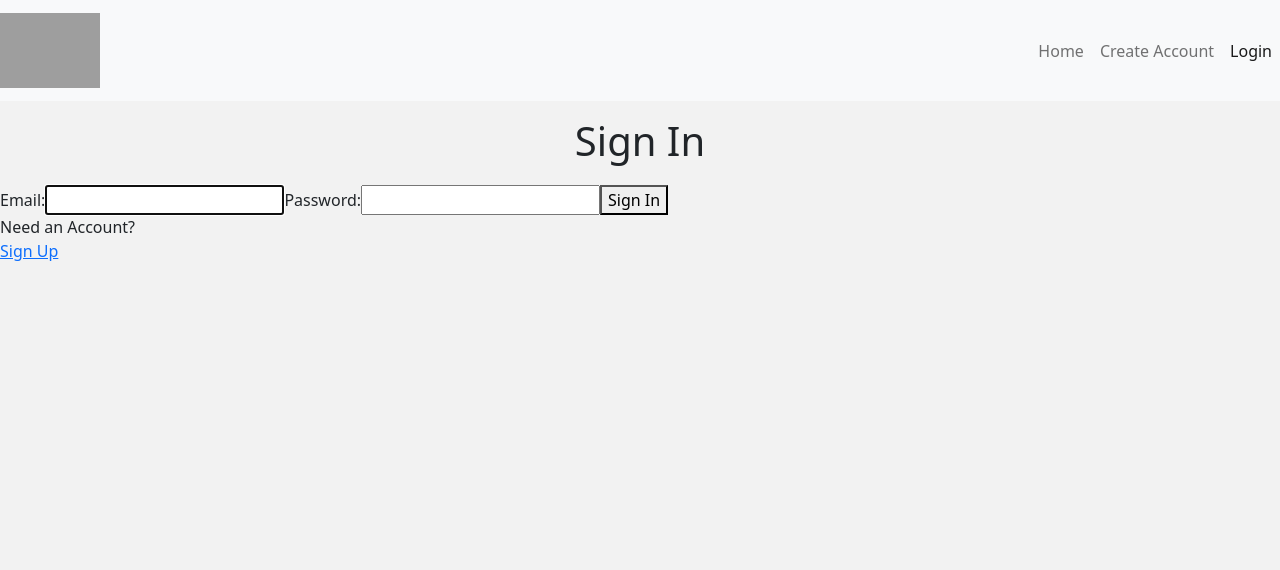
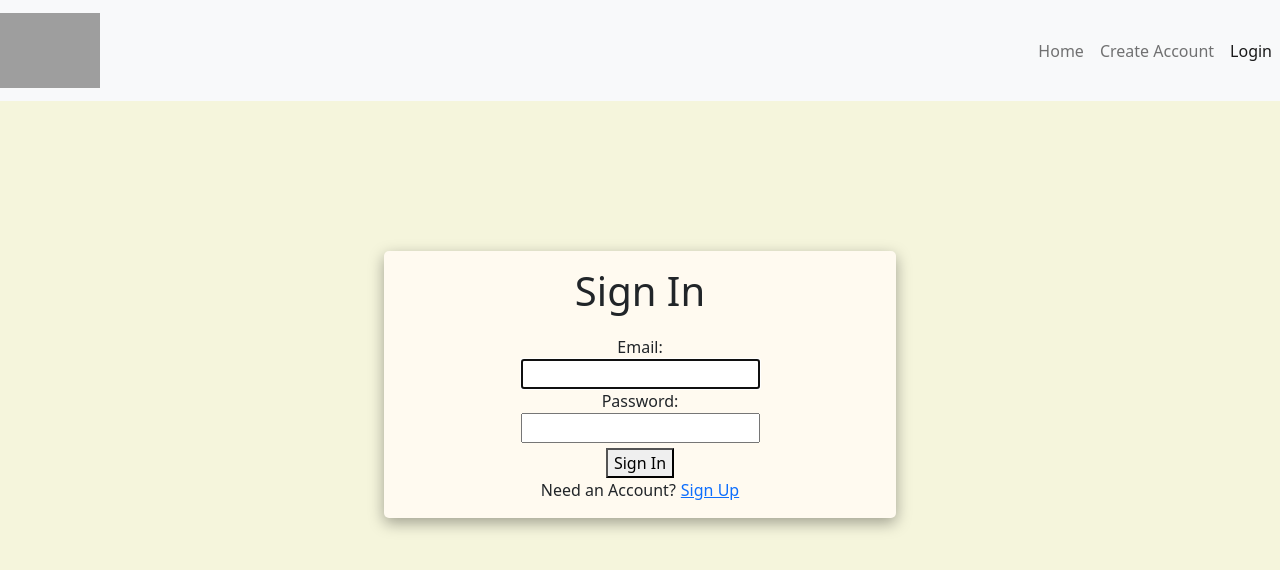
Before and after one commit to Tyreitix/COSC484-Dolittle, a React (Create React App) app in the folder client/: page /login in a window 1280 px wide. Shown: the top 570 px of the page. Built offline with nearby package versions, Linux system fonts and the light colour scheme; grey boxes are pictures that could not be loaded.

Commit message:
search bar, login page refactor

```diff
--- a/client/package.json
+++ b/client/package.json
@@ -3,6 +3,9 @@
   "version": "0.1.0",
   "private": true,
   "dependencies": {
+    "@emotion/react": "^11.11.0",
+    "@emotion/styled": "^11.11.0",
+    "@mui/material": "^5.13.0",
     "@testing-library/jest-dom": "^5.16.5",
     "@testing-library/react": "^14.0.0",
     "@testing-library/user-event": "^14.4.3",
--- a/client/src/App.js
+++ b/client/src/App.js
@@ -17,6 +17,7 @@ const App = () => {
      <Navbar />
      <Routes>
        <Route exact path="/" element={<Homepage />} />
+       <Route exact path="/login" element={<Login />} />
        <Route path="/edit/:id" element={<Edit />} />
        <Route path="/create" element={<Create />} />
        <Route path="/login" element={<Login />} />
--- a/client/src/components/homepage.js
+++ b/client/src/components/homepage.js
@@ -34,8 +34,9 @@ export default function Homepage() {
 
   return (
     <div>
-      <h1>Welcome to the Home Page!</h1>
+      <h1 style={{ 'text-align': 'center'}}>Welcome to DoLittle!</h1>
       <SearchBar handleFormSubmit={handleSubmit} />
+
       <div className='ui grid'>
         <div className="ui row">
           <div className="eleven wide column">
--- a/client/src/components/loginPage.js
+++ b/client/src/components/loginPage.js
@@ -1,6 +1,8 @@
 import {useRef, useState, useEffect, useContext} from 'react';
 import AuthContext from '../context/AuthProvider';
 import axios from '../api/axios';
+import '../styles/login.css';
+
 
 const LOGIN_URL = '/user';
 
@@ -50,11 +52,11 @@ export default function Login () {
     }
 
   return (
-    <section>
+    <div className='loginSec' >
         <p ref={errRef} className={errMsg ? "errmsg" :
         "offscreen"} aria-live='assertive'>{errMsg}</p>
         <h1>Sign In</h1>
-        <form onSubmit={handleSubmit}>
+        <form onSubmit={handleSubmit} className='loginSecForm'>
             <label htmlFor='email'>Email:</label>
             <input
                 type='text'
@@ -75,14 +77,14 @@ export default function Login () {
                 value={pwd}
                 required
                 />
-                <button>Sign In</button>
+                <button style={{marginTop: 5}}>Sign In</button>
         </form>
         <p>
-            Need an Account?<br />
-            <span className='line'>
+            Need an Account?
+            <span className='line' style={{marginLeft: 5}}>
                 <a href='/create'>Sign Up</a>
             </span>
         </p>
-    </section>
+    </div>
   )
 };
--- a/client/src/components/navbar.js
+++ b/client/src/components/navbar.js
@@ -10,7 +10,7 @@ import { NavLink } from "react-router-dom";
 // Here, we display our Navbar
 export default function Navbar() {
  return (
-   <div>
+   <div className='navDiv'>
      <nav className="navbar navbar-expand-lg navbar-light bg-light">
        <NavLink className="navbar-brand" to="/">
        <img style={{"width" : 25 + '%'}} src='./dolittle.png'></img>
--- a/client/src/components/searchBar.js
+++ b/client/src/components/searchBar.js
@@ -1,27 +1,35 @@
-import React from 'react';
+import React, {useState} from 'react';
+import TextField from '@mui/material/TextField';
 
 class Searchbar extends React.Component {
-    handleChange = (event) => {
-        this.setState({
-            term: event.target.value
-        });
 
-    };
+
+
+    state = {search: ''};
     handleSubmit = event => {
         event.preventDefault();
-        this.props.handleFormSubmit(this.state.term);
+        this.props.handleFormSubmit(this.state.search);
     }
+
+    fieldStyle = {
+        width: '85%',
+        margin: '0 auto',
+        padding: '10px 0px',
+
+    }
+
+    _handleTextFieldChange = (e) => {
+    this.setState({ search: e.target.value });
+    };
 
     render() {
 
         return (
             <>
-            <h2  style={{textAlign:"center"}}><img style={{width:'200px', height:'100px',justifyContent:'center'}} src='https://www.thatitguy.net/wp-content/uploads/2018/08/1280px-Logo_of_YouTube_2015-2017.svg.png' alt="youtube logo"></img></h2>
             <div className='search-bar ui segment'>
                 <form onSubmit={this.handleSubmit} className='ui form'>
-                    <div className='field'>
-                        <label htmlFor="video-search">Video Search</label>
-                        <input onChange={this.handleChange} name='video-search' type="text" placeholder="Search.."/>
+                    <div className='field' style={this.fieldStyle}>
+                        <TextField onChange={this._handleTextFieldChange} value={this.state.search} style={{width:'100%'}} id="filled-basic" label="What kind of videos would you like to find?" variant="filled" />
                     </div>
                 </form>
             </div>
--- a/client/src/components/videoList.js
+++ b/client/src/components/videoList.js
@@ -1,12 +1,23 @@
 import React from 'react';
 import VideoItem from './videoItem';
+import '../styles/videoItem.css'
 
 const VideoList = ({videos , handleVideoSelect}) => {
     const renderedVideos =  videos.map((video) => {
-        return <VideoItem key={video.id.videoId} video={video} handleVideoSelect={handleVideoSelect} />
+        return (
+            <div className='col'>
+                <VideoItem key={video.id.videoId} video={video} handleVideoSelect={handleVideoSelect} />
+            </div>
+        );
         // console.log(video.id);
     });
 
-    return <div className='ui relaxed divided list'>{renderedVideos}</div>;
+    return (
+        <div className='containter vidlist'>
+            <div className='row'>
+                {renderedVideos}
+            </div>
+        </div>
+    );
 };
 export default VideoList;
--- a/client/src/index.js
+++ b/client/src/index.js
@@ -1,6 +1,8 @@
 import React from "react";
 import ReactDOM from "react-dom";
 import App from "./App";
+import "./styles/global.css"
+
 import { BrowserRouter } from "react-router-dom";
 import { AuthProvider } from "./context/AuthProvider";
 
--- /dev/null
+++ b/client/src/styles/global.css
@@ -0,0 +1,5 @@
+body, html{
+    width: 100%;
+    height: 100%;
+    background-color: #F5F5DC;
+}
--- /dev/null
+++ b/client/src/styles/login.css
@@ -0,0 +1,15 @@
+.loginSec, .loginSecForm {
+    display: flex;
+    flex-direction: column;
+    width: 40%;
+    justify-content: center;
+    align-items: center;
+    margin: 0 auto;
+}
+
+.loginSec {
+    background-color: floralwhite;
+    box-shadow: rgba(0, 0, 0, 0.35) 0px 5px 15px;
+    margin-top: 150px;
+    border-radius: 5px;
+}
--- a/client/src/styles/navbar.css
+++ b/client/src/styles/navbar.css
@@ -2,3 +2,7 @@
     flex-direction: row;
     justify-content: flex-end;
 }
+
+.navDiv {
+    background-color: black;
+}
--- /dev/null
+++ b/client/src/styles/videoItem.css
@@ -0,0 +1,6 @@
+.vidlist {
+    margin: 15px;
+    box-shadow: rgba(0, 0, 0, 0.35) 0px 5px 15px;
+    padding: 15px;
+    border-radius: 5px;
+}
```
Also changed, not shown: 2 other files (tests, documents, lock files or other folders).
